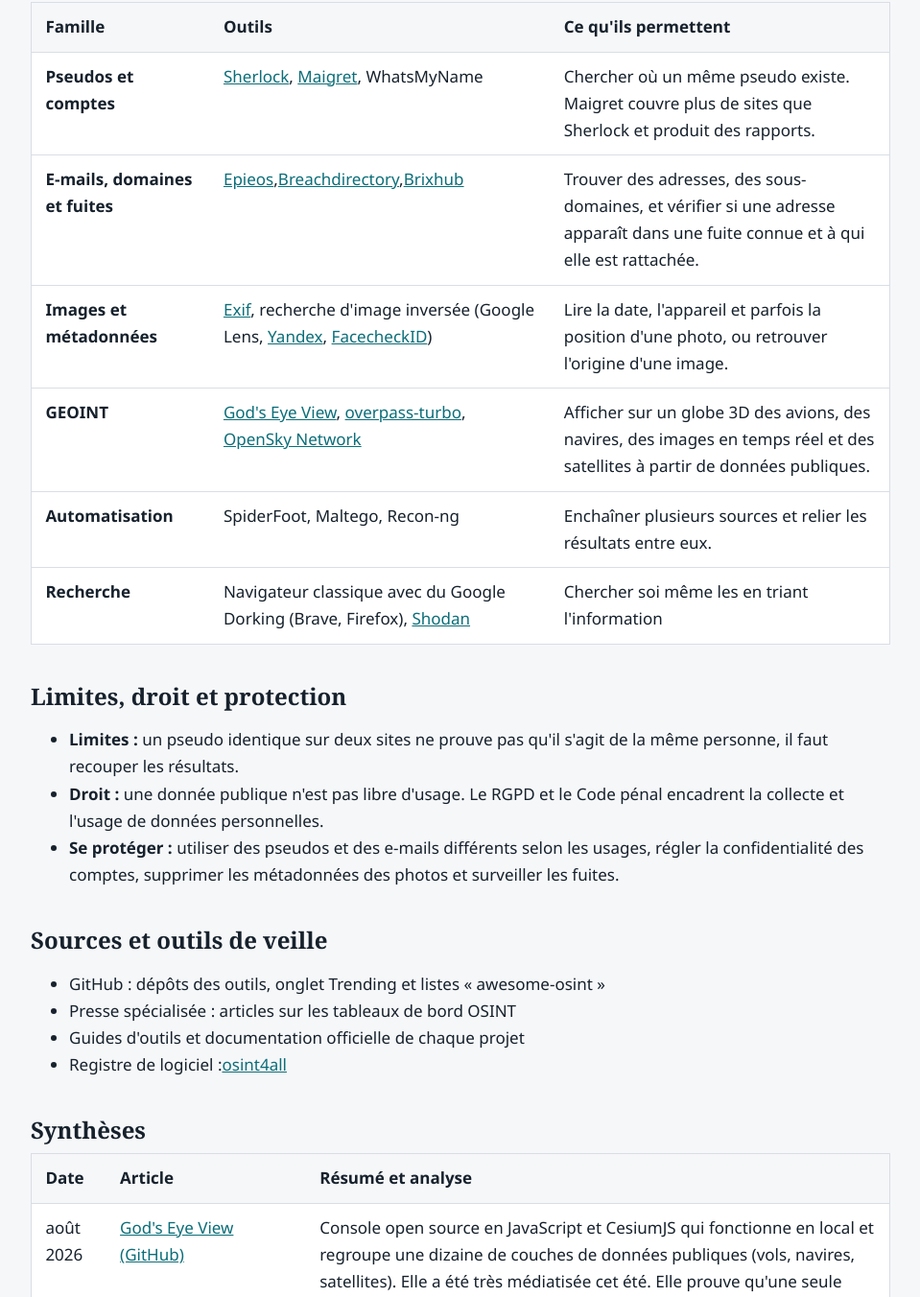
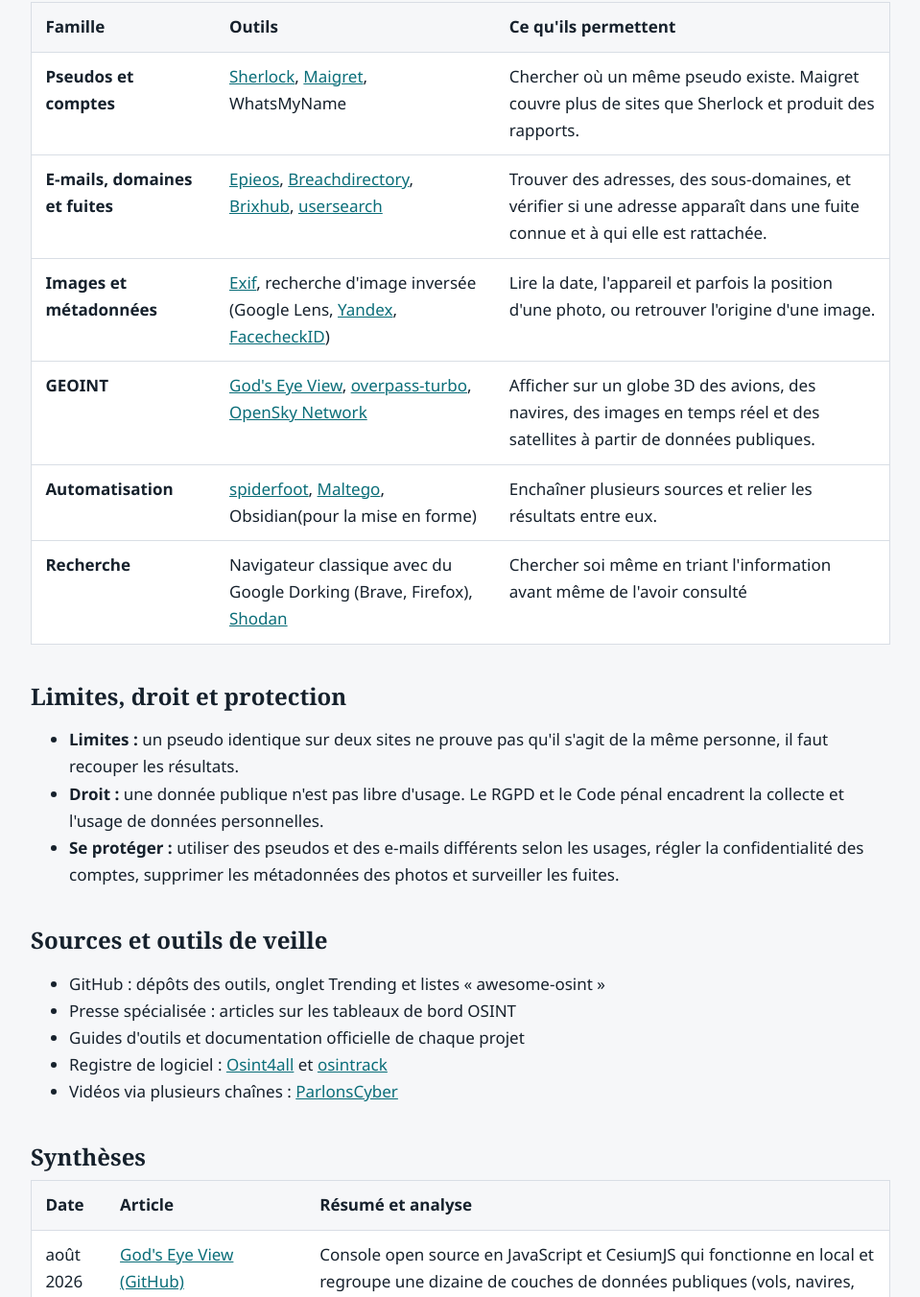
Before and after one commit to valmondcf/portfolio-sisr, a plain HTML site: page veille.html in a window 1280 px wide. Shown: the part 493-1845 px from the top of the page at 96% size, without its empty margins (160-1119 px from the left). Drawn offline with Linux system fonts and the light colour scheme.

Commit message:
Modification de la veille

```diff
--- a/veille.html
+++ b/veille.html
@@ -9,11 +9,11 @@
 <section><h2>Les outils étudiés, par famille</h2>
 <div class="scroll"><table><thead><tr><th>Famille</th><th>Outils</th><th>Ce qu'ils permettent</th></tr></thead><tbody>
 <tr><th scope="row">Pseudos et comptes</th><td><a href="https://github.com/sherlock-project/sherlock">Sherlock</a>, <a href="https://github.com/soxoj/maigret">Maigret</a>, WhatsMyName</td><td>Chercher où un même pseudo existe. Maigret couvre plus de sites que Sherlock et produit des rapports.</td></tr>
-<tr><th scope="row">E-mails, domaines et fuites</th><td><a href="https://epieos.com/">Epieos</a>,<a href="https://breachdirectory.org/">Breachdirectory</a>,<a href="https://brixhub.ru/">Brixhub</a></td><td>Trouver des adresses, des sous-domaines, et vérifier si une adresse apparaît dans une fuite connue et à qui elle est rattachée.</td></tr>
+<tr><th scope="row">E-mails, domaines et fuites</th><td><a href="https://epieos.com/">Epieos</a>, <a href="https://breachdirectory.org/">Breachdirectory</a>, <a href="https://brixhub.ru/">Brixhub</a>, <a href="https://usersearch.ai/">usersearch</a></td><td>Trouver des adresses, des sous-domaines, et vérifier si une adresse apparaît dans une fuite connue et à qui elle est rattachée.</td></tr>
 <tr><th scope="row">Images et métadonnées</th><td><a href="https://exiftool.org//">Exif</a>, recherche d'image inversée (Google Lens, <a href="https://yandex.com">Yandex</a>, <a href="https://facecheck.id/">FacecheckID</a>)</td><td>Lire la date, l'appareil et parfois la position d'une photo, ou retrouver l'origine d'une image.</td></tr>
 <tr><th scope="row">GEOINT</th><td><a href="https://github.com/bilawalsidhu/gods-eye-view">God's Eye View</a>, <a href="https://overpass-turbo.eu/">overpass-turbo</a>, <a href="https://map.opensky-network.org/">OpenSky Network</a></td><td>Afficher sur un globe 3D des avions, des navires, des images en temps réel et des satellites à partir de données publiques.</td></tr>
-<tr><th scope="row">Automatisation</th><td>SpiderFoot, Maltego, Recon-ng</td><td>Enchaîner plusieurs sources et relier les résultats entre eux.</td></tr>
-<tr><th scope="row">Recherche</th><td>Navigateur classique avec du Google Dorking (Brave, Firefox), <a href="https://www.shodan.io/">Shodan</a></td><td>Chercher soi même les en triant l'information</td></tr>
+<tr><th scope="row">Automatisation</th><td><a href="https://github.com/smicallef/spiderfoot">spiderfoot</a>, <a href="https://app.maltego.com">Maltego</a>, Obsidian(pour la mise en forme)</td><td>Enchaîner plusieurs sources et relier les résultats entre eux.</td></tr>
+<tr><th scope="row">Recherche</th><td>Navigateur classique avec du Google Dorking (Brave, Firefox), <a href="https://www.shodan.io/">Shodan</a></td><td>Chercher soi même en triant l'information avant même de l'avoir consulté</td></tr>
 
 </tbody></table></div>
 
@@ -22,7 +22,7 @@
 <li><strong>Droit :</strong> une donnée publique n'est pas libre d'usage. Le RGPD et le Code pénal encadrent la collecte et l'usage de données personnelles.</li>
 <li><strong>Se protéger :</strong> utiliser des pseudos et des e-mails différents selon les usages, régler la confidentialité des comptes, supprimer les métadonnées des photos et surveiller les fuites.</li></ul></section>
 
-<section><h2>Sources et outils de veille</h2><ul><li>GitHub : dépôts des outils, onglet Trending et listes « awesome-osint »</li><li>Presse spécialisée : articles sur les tableaux de bord OSINT</li><li>Guides d'outils et documentation officielle de chaque projet</li><li>Registre de logiciel :<a href="https://start.me/p/L1rEYQ/osint4all">osint4all</a></li></ul>
+<section><h2>Sources et outils de veille</h2><ul><li>GitHub : dépôts des outils, onglet Trending et listes « awesome-osint »</li><li>Presse spécialisée : articles sur les tableaux de bord OSINT</li><li>Guides d'outils et documentation officielle de chaque projet</li><li>Registre de logiciel : <a href="https://start.me/p/L1rEYQ/osint4all">Osint4all</a> et <a href="https://osintrack.com/">osintrack</a></li><li>Vidéos via plusieurs chaînes : <a href="https://www.youtube.com/@ParlonsCyber">ParlonsCyber</a></li></ul>
 
 <section><h2>Synthèses</h2><div class="scroll"><table><thead><tr><th>Date</th><th>Article</th><th>Résumé et analyse</th></tr></thead><tbody>
 <tr><td>août 2026</td><td><a href="https://github.com/bilawalsidhu/gods-eye-view">God's Eye View (GitHub)</a></td><td>Console open source en JavaScript et CesiumJS qui fonctionne en local et regroupe une dizaine de couches de données publiques (vols, navires, satellites). Elle a été très médiatisée cet été. Elle prouve qu'une seule personne peut centraliser des données ouvertes, sans aucun accès privilégié.</td></tr>
```
